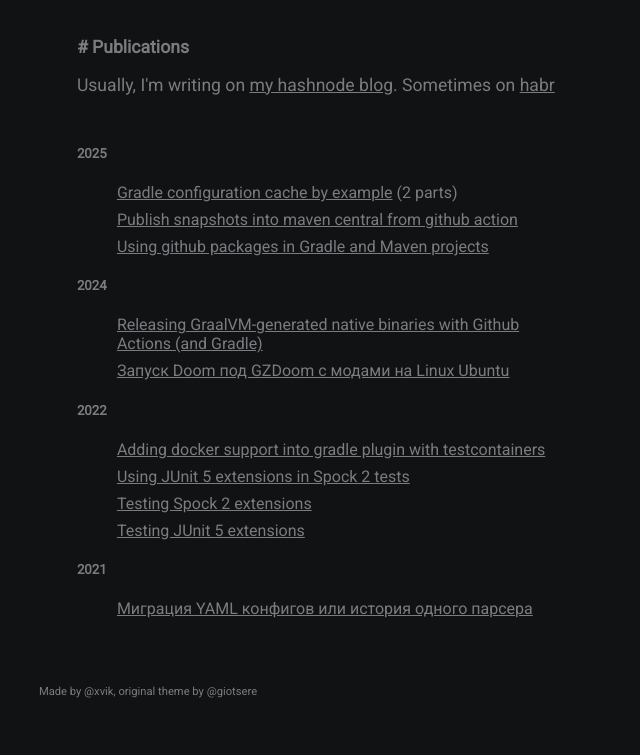
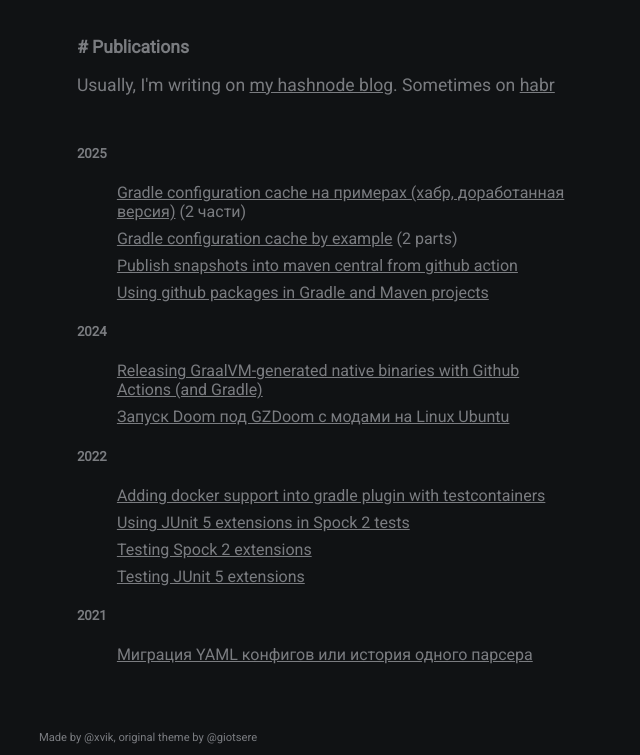
Before and after one commit to xvik/vyarus.ru, a plain HTML site: page src/index.html in a window 1280 px wide. Shown: the part 3509-4264 px from the top of the page, without its empty margins (492-1132 px from the left). Before the commit the page ends 4218 px from the top, so only its background shows below. Drawn offline with Linux system fonts and the light colour scheme.

Commit message:
add article on habr

```diff
--- a/src/index.html
+++ b/src/index.html
@@ -263,6 +263,8 @@
 
         <h5>2025</h5>
         <ul>
+            <li><a href="https://habr.com/ru/articles/965126/">Gradle
+                configuration cache на примерах (хабр, доработанная версия)</a> (2 части)
             <li><a href="https://blog.vyarus.ru/gradle-configuration-cache-by-example-part-1-behavior">Gradle
                 configuration cache by example</a> (2 parts)
             </li>
```
Also changed, not shown: webapp/index.html (+1 -1 lines).
